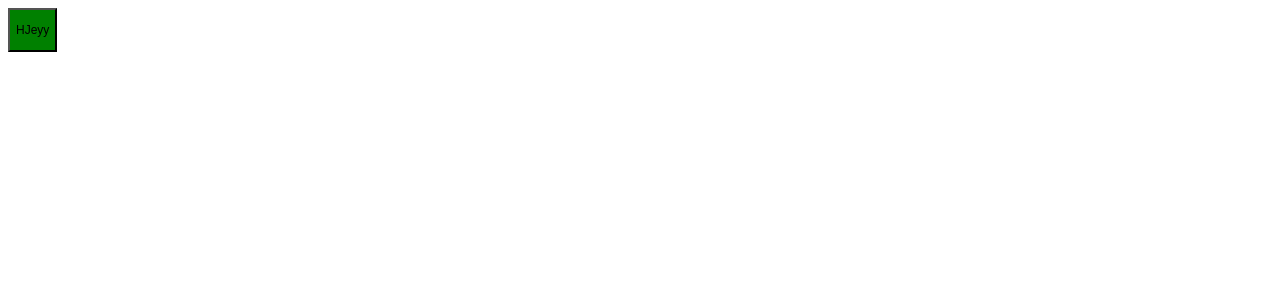
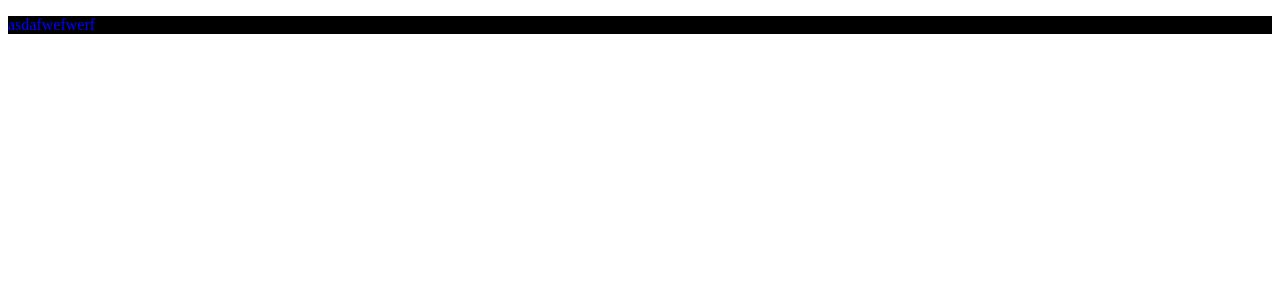
Before and after one commit to leo1104/cipher-schools-webapp, a React (Vite) app: page /about in a window 1280 px wide. Shown: the top 300 px of the page. Built offline with nearby package versions, Linux system fonts and the light colour scheme.

Commit message:
browserRouter element and use of children as props

```diff
--- a/src/App.jsx
+++ b/src/App.jsx
@@ -3,8 +3,11 @@
 import Nav from './Nav';
 import Jasd from './Jasd';
 import {
+  BrowserRouter,
   createBrowserRouter,
+  Route,
   RouterProvider,
+  Routes,
 } from "react-router-dom";
 import Home from './Home';
 
@@ -243,11 +246,53 @@
 ]);
 
 
+
+
+
+
+
+
+
+//convert your app.jsx file from
+// createBrowserRouter to browserRouter tag and add a common component which will be visible in all the routes
+
+
+
+
+
+
+
+
+
+
   return (
     <>
-{/* <Nav/> */}
+{/* <Nav/>
 
-<RouterProvider router={router} />
+<RouterProvider router={router} /> */}
+
+
+{/* <BrowserRouter>
+
+
+<Nav/>
+
+<Routes>
+
+<Route path= {"/"} element= {<Home/>}/>
+<Route path= {"/about"} element= {<About/>}/>
+
+</Routes>
+</BrowserRouter> */}
+
+
+<Home>
+
+<p style={{background:'black',color:'blue'}}>asdafwefwerf</p>
+
+</Home>
+
+
 
     </>
   )
--- a/src/Home.jsx
+++ b/src/Home.jsx
@@ -1,11 +1,11 @@
 import React from 'react'
 import { Link } from 'react-router-dom'
 
-function Home() {
+function Home({children}) {
   return (
     <div>
         {/* <a href='/about'>ABout</a> */}
-        <Link to={'/about'}>About</Link>
+      {children}
     </div>
   )
 }
--- a/src/Jasd.jsx
+++ b/src/Jasd.jsx
@@ -19,6 +19,7 @@
     <>
     {/* This is the JASD {prodId} {subProdId} */}
     this is my name : {name}, {age}
+
     </>
   )
 }
--- a/src/Nav.jsx
+++ b/src/Nav.jsx
@@ -1,7 +1,8 @@
 import React from 'react'
+import { Link } from 'react-router-dom';
 //props
 function Nav(arg1,arg2) {
-
+//SPA
 //destructure the props/argument coming
 console.log(arg1,arg2);
 
@@ -11,7 +12,8 @@
   return (
     <div>
       {/* <button onClick={()=>handleClick("heyyy")}>Click me</button> */}
-    <p>aswdqwe</p>
+    <Link to={'/'}>Home page</Link>
+    <Link to={'/about'}>About page</Link>
     </div>
   )
 }
```
